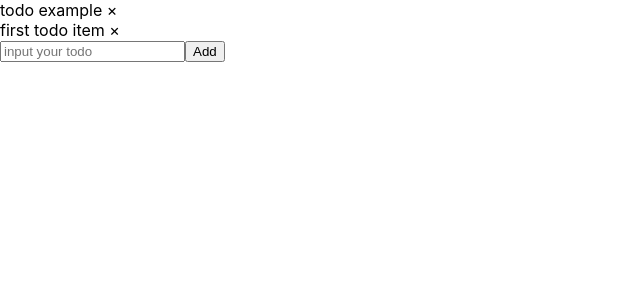
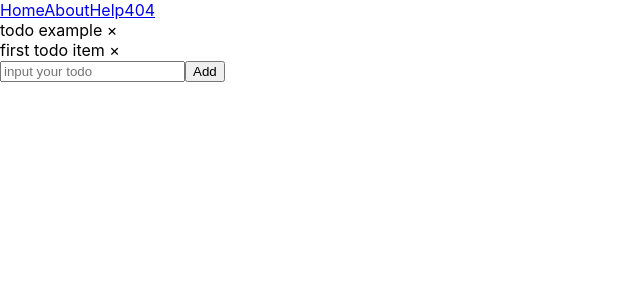
Before and after one commit to CASTRDE/react-router-Day13, a React (Create React App) app: page / in a window 1280 px wide. Shown: the top 300 px of the page, without its empty margins (0-640 px from the left). Built offline with nearby package versions, Linux system fonts and the light colour scheme.

Commit message:
feat: added a basic layout and clickable routes in the homepage

```diff
--- a/src/App.js
+++ b/src/App.js
@@ -4,15 +4,18 @@ import {BrowserRouter, Routes, Route} from "react-router-dom"
 import NotFoundPage from './pages/NotFoundPage';
 import HelpPage from './pages/HelpPage';
 import AboutPage from './pages/AboutPage';
+import BasicLayout from './layout/BasicLayout';
 
 function App() {
   return (
     <BrowserRouter>
       <Routes>
-        <Route path="/" element={ <TodoList />} />
-        <Route path="/about" element={ <AboutPage />} />
-        <Route path="/help" element={ <HelpPage />} />
-        <Route path="/*" element={ <NotFoundPage />} />
+        <Route path="/" element={<BasicLayout />}>
+          <Route path="/" element={ <TodoList />} />
+          <Route path="about" element={ <AboutPage />} />
+          <Route path="help" element={ <HelpPage />} />
+          <Route path="*" element={ <NotFoundPage />} />
+        </Route>
       </Routes>
     </BrowserRouter>
   );
--- /dev/null
+++ b/src/layout/BasicLayout.jsx
@@ -0,0 +1,20 @@
+import React from 'react'
+import { Link, Outlet } from 'react-router-dom';
+
+function BasicLayout(){
+    return(
+        <div>
+            <nav>
+                <Link to="/">Home</Link>
+                <Link to="/about">About</Link>
+                <Link to="/help">Help</Link>
+                <Link to="/404">404</Link>
+            </nav>
+            <div className="content">
+                <Outlet />
+            </div>
+        </div>
+    )
+}
+
+export default BasicLayout;
```
